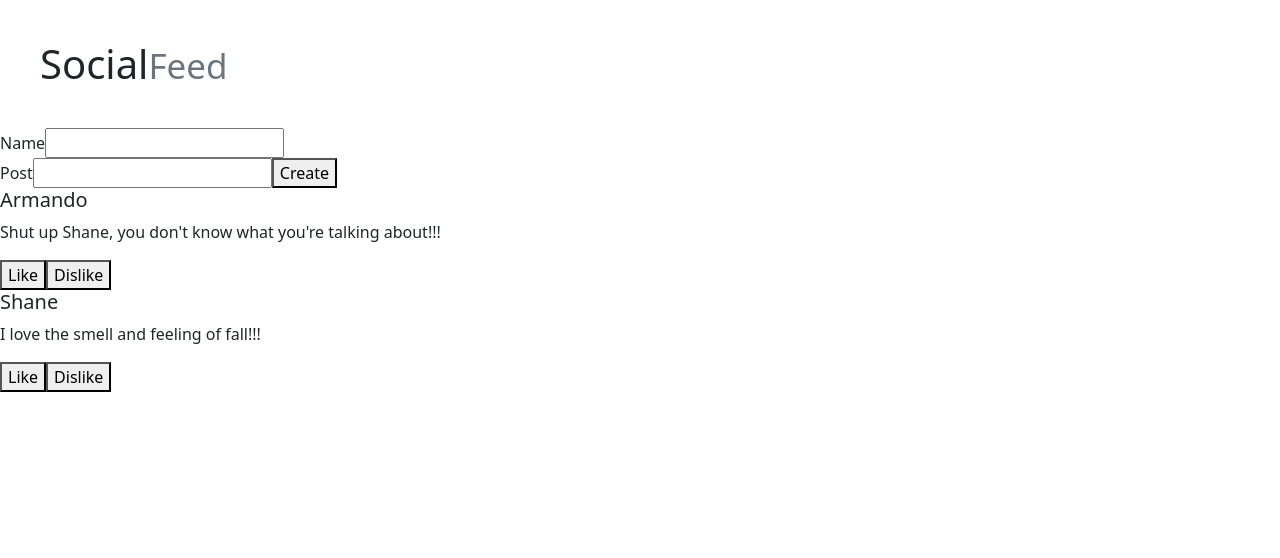
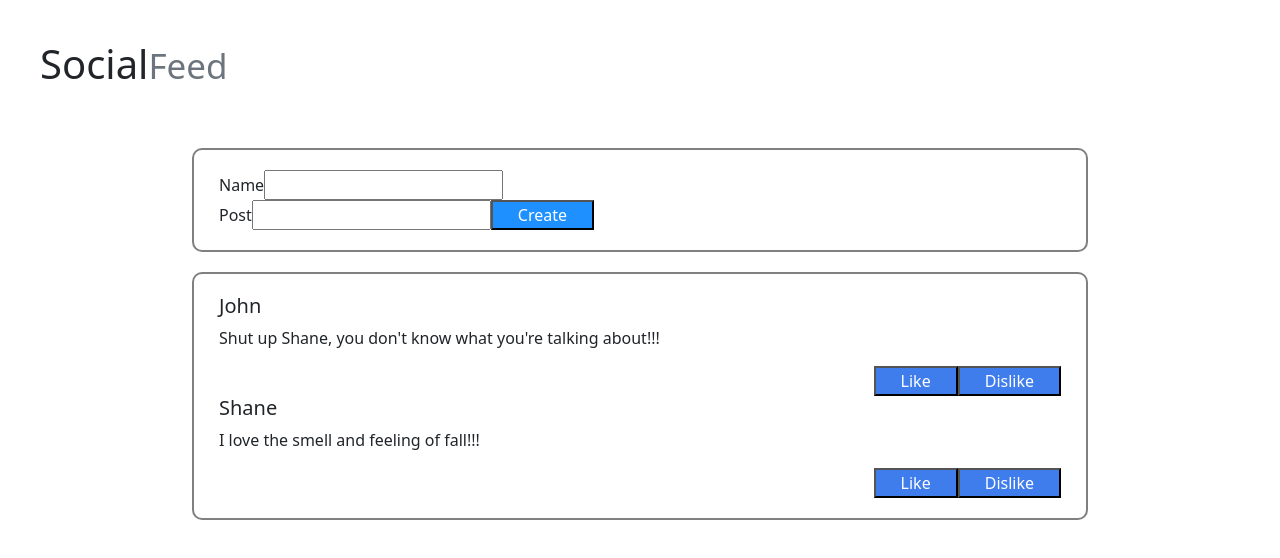
Before and after one commit to STanner03/social-feed, a React (Create React App) app: page / in a window 1280 px wide. Shown: the top 558 px of the page. Built offline with nearby package versions, Linux system fonts and the light colour scheme.

Commit message:
Completed functionality of all components. + Started to add style to the project.

```diff
--- /dev/null
+++ b/src/App.css
@@ -0,0 +1,32 @@
+.border-box {
+    display: flex;
+    width: 70%;
+    height: auto;
+    padding: 20px 25px;
+    border: 2px solid gray;
+    border-radius: 10px;
+    margin-top: 20px;
+    flex-direction: column;
+    justify-content: center;
+}
+
+.box-align {
+    display: flex;
+    justify-content: center;
+}
+
+.buttons {
+    display: flex;
+    justify-content: flex-end;
+}
+
+button {
+    color: white;
+    background-color: dodgerblue;
+    padding-right: 25px;
+    padding-left: 25px;
+    text-align: center;
+    font-size: medium;
+    border-radius: 30px;
+    text-decoration: wavy;
+}
--- a/src/App.jsx
+++ b/src/App.jsx
@@ -1,11 +1,12 @@
 import React, { useState } from 'react';
+import './App.css';
 import CreatedPostForm from './Components/CreatedPostForm/CreatedPostForm';
 import NavBar from './Components/NavBar/NavBar';
-import Post from './Components/Post/Post';
+import PostList from './Components/PostList/PostList';
 
 function App() {
 
-  const [posts, setPosts] = useState([{name: 'Armando', post: "Shut up Shane, you don't know what you're talking about!!!"}, {name: 'Shane', post: "I love the smell and feeling of fall!!!"}]);
+  const [posts, setPosts] = useState([{name: 'John', post: "Shut up Shane, you don't know what you're talking about!!!"}, {name: 'Shane', post: "I love the smell and feeling of fall!!!"}]);
 
   function addNewPost(post){
 
@@ -17,14 +18,8 @@ function App() {
   return (
     <div>
       <NavBar />
-      <body>
-        <div>
           <CreatedPostForm addNewPostProperty={addNewPost} />
-        </div>
-        <div>
-          <Post parentPosts={posts} />
-        </div>
-      </body>
+          <PostList parentPosts={posts} />
     </div>
   );
 }
--- a/src/Components/CreatedPostForm/CreatedPostForm.jsx
+++ b/src/Components/CreatedPostForm/CreatedPostForm.jsx
@@ -1,5 +1,4 @@
 import React, { useState } from 'react';
-import './CreatedPostForm.css'
 
 const CreatedPostForm = (props) => {
 
@@ -17,6 +16,8 @@ const CreatedPostForm = (props) => {
 
     return (
         <form onSubmit={handleSubmit}>
+            <div className='box-align'>
+                <div className='border-box'>
                     <div>
                         <label>Name</label>
                         <input type='text' value={name} onChange={(e) => setName(e.target.value)} />
@@ -26,6 +27,8 @@ const CreatedPostForm = (props) => {
                         <input type='text' value={post} onChange={(e) => setPost(e.target.value)} />
                         <button type="submit">Create</button>
                     </div>
+                </div>
+            </div>
         </form>
     );
 }
--- /dev/null
+++ b/src/Components/LikeDislikeButton/LikeDislikeButton.css
@@ -0,0 +1,20 @@
+/* button {
+    color: white;
+    text-align: center;
+    font-size: medium;
+    border-radius: 30px;
+    text-decoration: wavy;
+} */
+
+button:hover {
+    box-shadow: 0 12px 16px 0 rgba(0, green0, blue0, alpha0.24), 0 17px 50px 0 rgba(0, green0, blue0, alpha0.19);
+}
+
+.active {
+    background-color: pink;
+    color: black;
+}
+
+.inactive {
+    background-color: rgb(63, 124, 236);
+}
--- /dev/null
+++ b/src/Components/LikeDislikeButton/LikeDislikeButton.jsx
@@ -0,0 +1,36 @@
+import React, { useState } from 'react';
+import './LikeDislikeButton.css'
+
+const LikeDislikeButton = (props) => {
+
+    const [buttonClass, setButtonClass] = useState("inactive");
+
+    const [toggleButton, setToggleButton] = useState("inactive");
+
+    function handleClick1() {
+        if(buttonClass === "inactive") {
+            setButtonClass("active");
+        }
+        else {
+            setButtonClass("inactive")
+        }
+    }
+
+    function handleClick2() {
+        if(toggleButton === "inactive") {
+            setToggleButton("active")
+        }
+        else {
+            setToggleButton("inactive")
+        }
+    }
+
+    return (
+        <div>
+            <button className={buttonClass} onClick={handleClick1}>Like</button>
+            <button className={toggleButton} onClick={handleClick2}>Dislike</button>
+        </div>
+     );
+}
+
+export default LikeDislikeButton;
--- a/src/Components/Post/Post.jsx
+++ b/src/Components/Post/Post.jsx
@@ -1,23 +1,19 @@
-import './Post.css'
+import LikeDislikeButton from "../LikeDislikeButton/LikeDislikeButton";
 
-let eachPost;
 const Post = (props) => {
-    return (
-        eachPost = props.parentPosts.map((post) => {
   return (
     <div>
       <div>
-                        <h5>{post.name}</h5>
+        <h5>{props.postData.name}</h5>
       </div>
       <div>
-                        <p>{post.post}</p>
+        <p>{props.postData.post}</p>
       </div>
-                    <button type=''>Like</button>
-                    <button>Dislike</button>
+      <div className="buttons">
+        <LikeDislikeButton />
+      </div>
     </div>
   );
-        })
-    );
-}
+};
 
 export default Post;
--- /dev/null
+++ b/src/Components/PostList/PostList.jsx
@@ -0,0 +1,19 @@
+import Post from "../Post/Post";
+
+const PostList = (props) => {
+  const allPosts = props.parentPosts.map((postobj) => (
+    <Post postData={postobj} />
+  ));
+
+  console.log(props.parentPosts);
+
+  return (
+    <div className="box-align">
+      <div className="border-box">
+        {allPosts}
+      </div>
+    </div>
+  );
+};
+
+export default PostList;
```
Also changed, not shown: src/Components/CreatedPostForm/CreatedPostForm.css (deleted), src/Components/Post/Post.css (deleted). Lines whose indentation alone changed are shown as unchanged.
